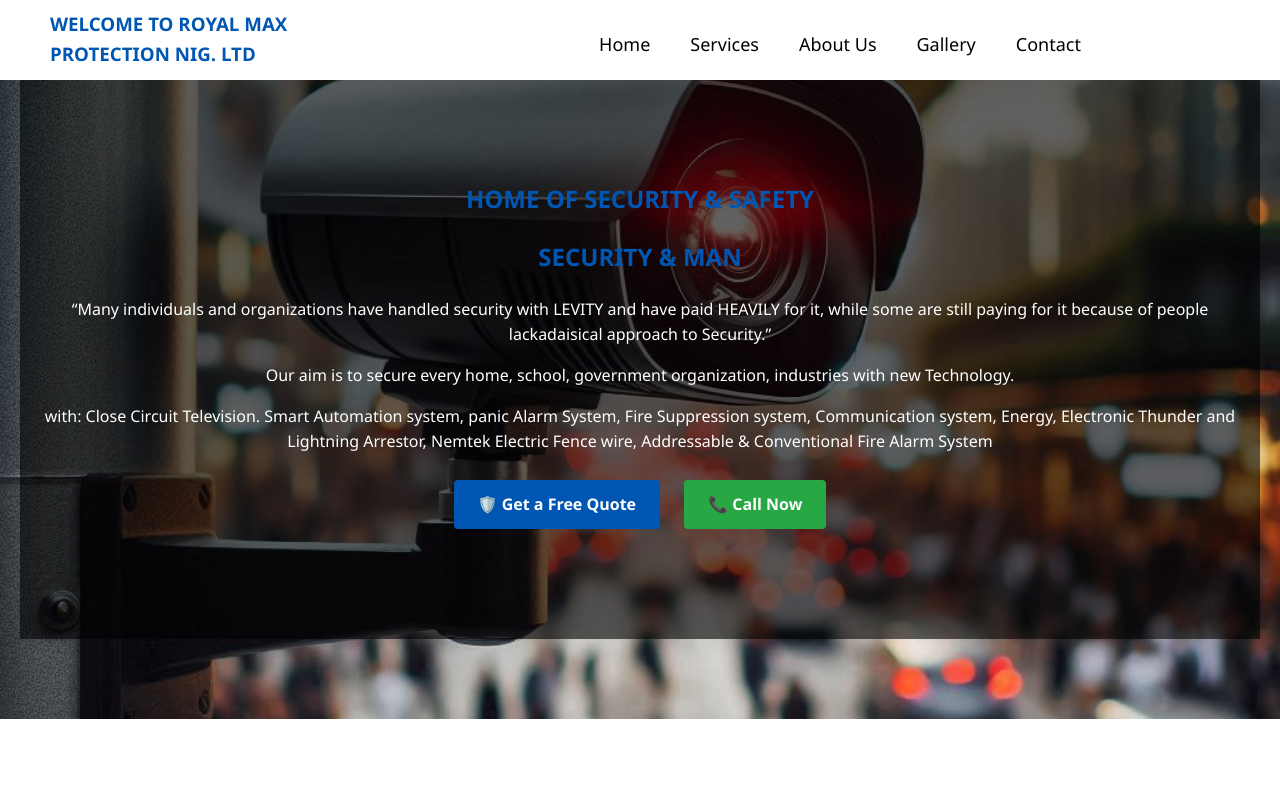
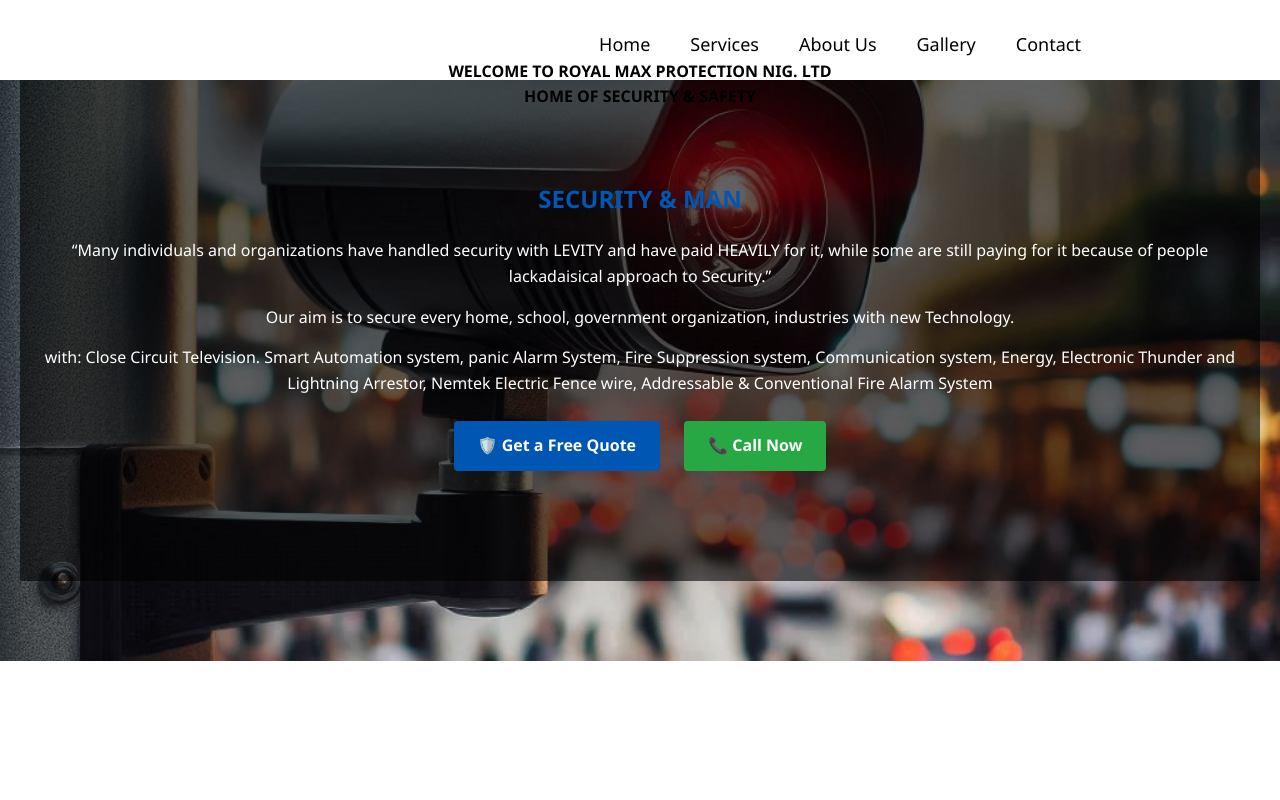
Before and after one commit to shuaibqozeem/Royalmaxltd, a plain HTML site: page index.html in a window 1280 px wide. Shown: the top 800 px of the page. Drawn offline with Linux system fonts and the light colour scheme.

Commit message:
initial commit

```diff
--- a/index.html
+++ b/index.html
@@ -42,12 +42,12 @@
         <li><a href="#contact">Contact</a></li>
       </ul>
     </div>
-    <h3>WELCOME TO ROYAL <strong>MAX</strong><br>PROTECTION NIG. LTD</h3>
+    <h4>WELCOME TO ROYAL <strong>MAX</strong> PROTECTION NIG. LTD</h4>
+    <h4>HOME OF SECURITY & SAFETY</h4>
   </div>
   <!-- Hero Section -->
   <section class="hero" style="background-image: url('image/background.jpg');">
     <div class="overlay">
-      <h1>HOME OF SECURITY & SAFETY</h1>
       <h1>SECURITY & MAN</h1>
       <p>“Many individuals and organizations have handled security with LEVITY and have paid HEAVILY for it, while some are still paying for it because of people lackadaisical approach to Security.”</p>
       <!-- <h2>our aim:</h2> -->
--- a/style.css
+++ b/style.css
@@ -21,10 +21,12 @@
       font-family: 'Segoe UI', Tahoma, Geneva, Verdana, sans-serif;
       /* display: flex; */
     }
-    .navigation h3{
-      color: var(--primary);
-      margin-top: -50px;
-      padding-left: 50px;
+    .navigation h4{
+      color: black;
+      font-weight: bold;
+      text-align: center;
+      /* margin-top: -50px; */
+      /* padding-left: 50px; */
       /* text-align: center; */
 
     }
```
